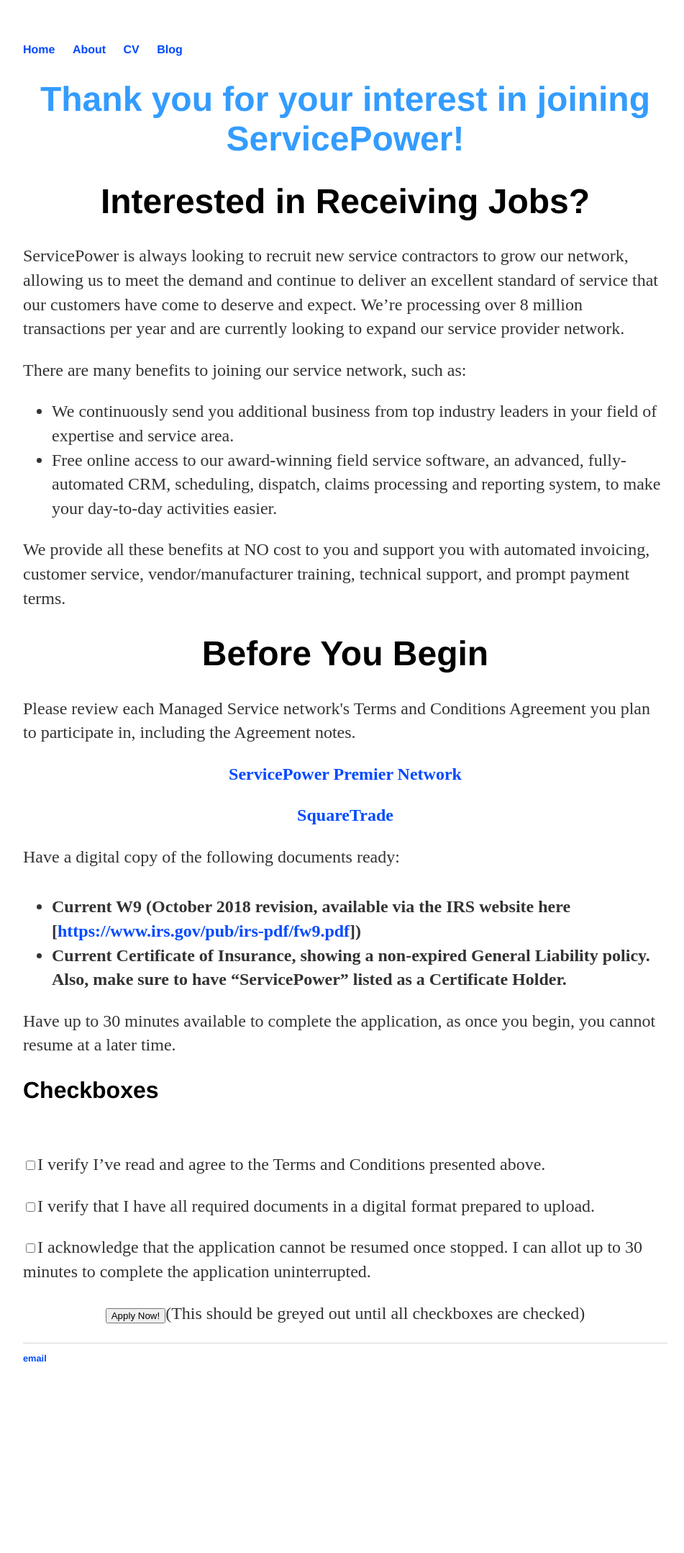
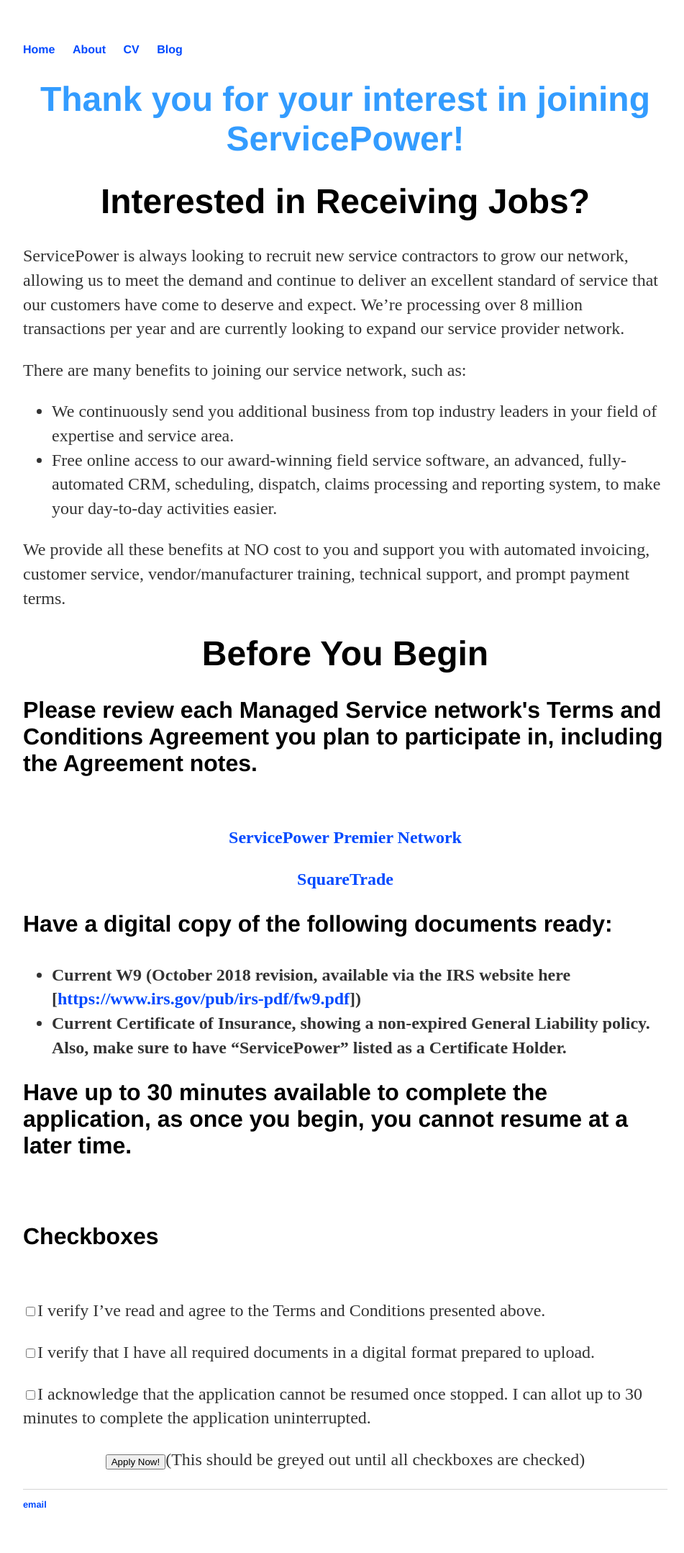
Before and after one commit to servicepowerdavid/servicepowerdavid.github.io, a Jekyll site: the page built from index.html, in a window 1280 px wide. Shown: the whole page at 72% size, without its empty margins (160-1111 px from the left). Built offline with Jekyll 4.4.1, drawn with Linux system fonts in a browser that asks for light colours; before the commit the page ends 1954 px from its top, so only the background shows below that.

Commit message:
Update index.html

```diff
--- a/index.html
+++ b/index.html
@@ -17,18 +17,19 @@
 
 	<h1 align=center>Before You Begin</h1>
 
-	<p>Please review each Managed Service network's Terms and Conditions Agreement you plan to participate in, including the 		Agreement notes.
+	<h2>Please review each Managed Service network's Terms and Conditions Agreement you plan to participate in, including the 		Agreement notes.</h2>
 	<br>
-	<p align=center><strong><a href="https://www.servicepower.com/hubfs/ServiceOutsourcingTaC.pdf">ServicePower Premier Network</a>		</strong>
-	<p align=center><strong><a href="https://www.servicepower.com/hubfs/SquareTradeTaC.pdf">SquareTrade</a></strong>
+	<p align=center><strong><a href="https://www.servicepower.com/hubfs/ServiceOutsourcingTaC.pdf">ServicePower Premier Network</a>		</strong></p>
+	<p align=center><strong><a href="https://www.servicepower.com/hubfs/SquareTradeTaC.pdf">SquareTrade</a></strong></p>
 
-	<p>Have a digital copy of the following documents ready:</p>
+	<h2>Have a digital copy of the following documents ready:</h2>
 	<ul class="a">
 		<p><li><strong>Current W9 (October 2018 revision, available via the IRS website here  [<a 				href="https://www.irs.gov/pub/irs-pdf/fw9.pdf">https://www.irs.gov/pub/irs-pdf/fw9.pdf</a>])</strong></li>
 		<li><strong>Current Certificate of Insurance, showing a non-expired General Liability policy. Also, make sure to have 			“ServicePower” listed as a Certificate Holder.</strong></li>
 	</ul></p>
-	<p>Have up to 30 minutes available to complete the application, as once you begin, you cannot resume at a later time.</p>
-
+	<h2>Have up to 30 minutes available to complete the application, as once you begin, you cannot resume at a later time.</h2>
+	<br>
+	<br>
 	<h2>Checkboxes</h2>
 	<br>
 	<p align=left><input type="checkbox" name="test value="test">I verify I’ve read and agree to the Terms and Conditions presented 	above.
```
